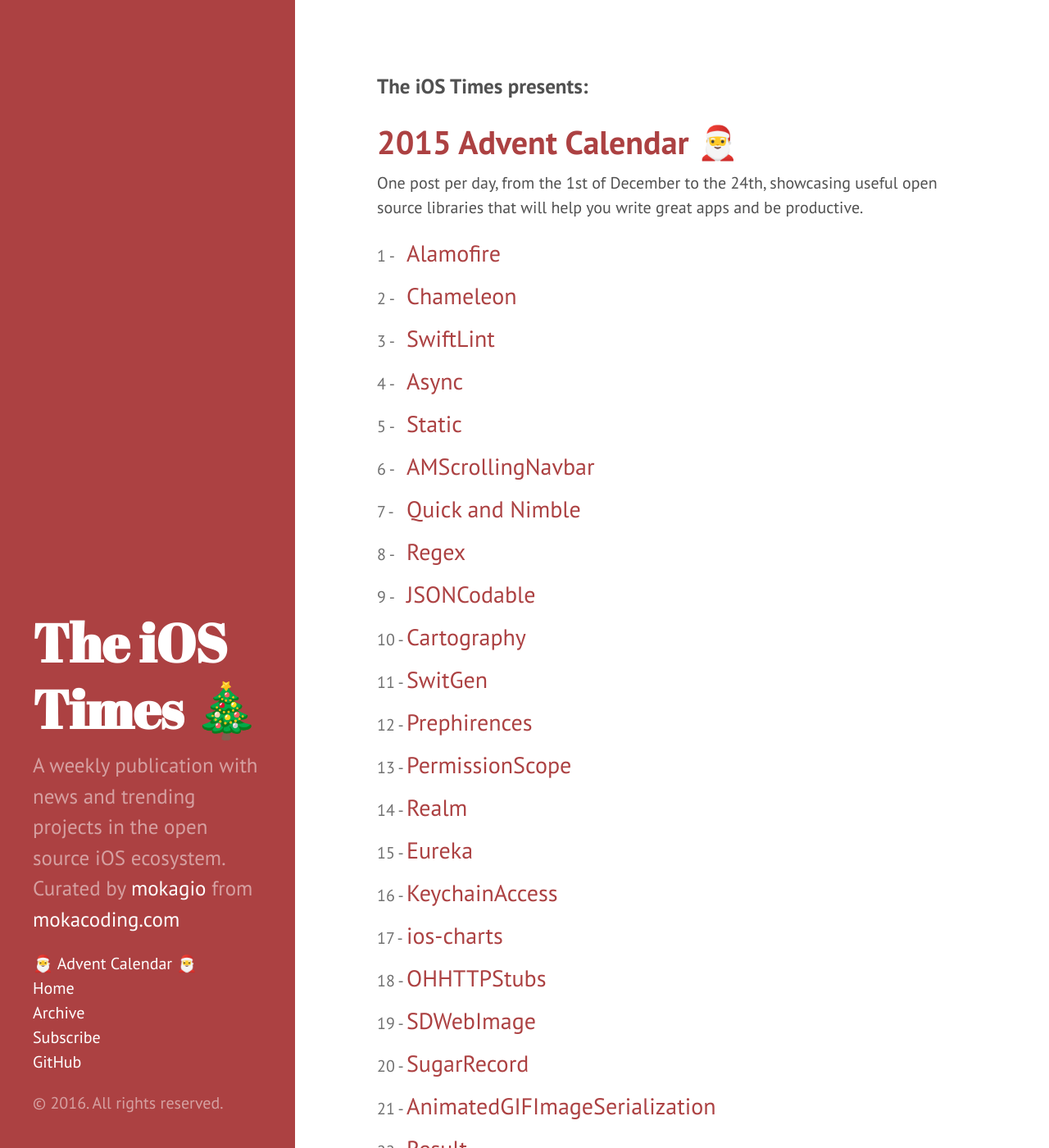
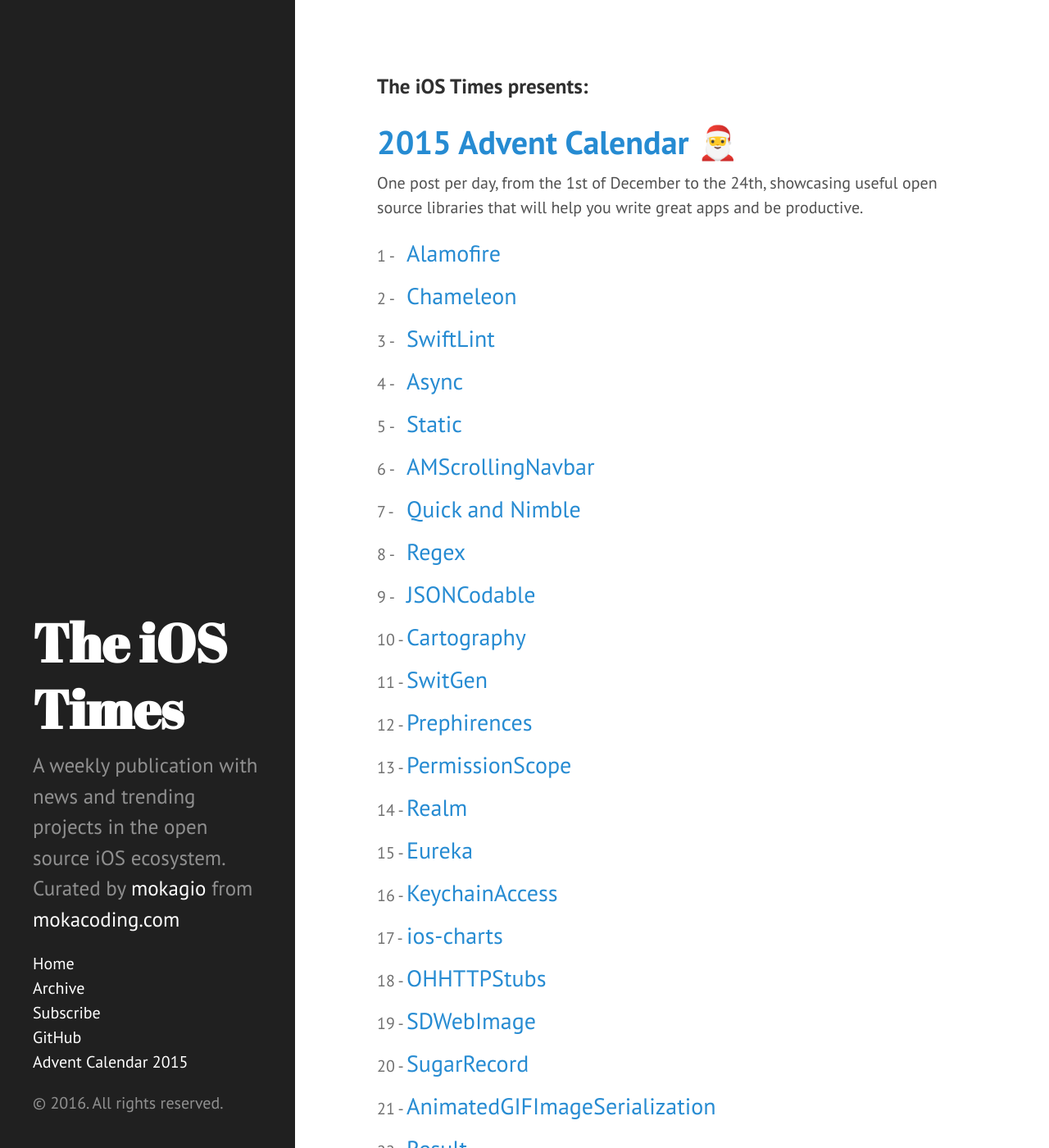
Before and after one commit to mokacoding/the-ios-times, a Jekyll site: the page built from advent-calendar.html, in a window 1280 px wide and 1400 px high. Shown: the whole window at 82% size. Built offline with Jekyll 4.4.1, drawn with Linux system fonts in a browser that asks for light colours; comment, search, counter and statistics services are not loaded.

Commit message:
Revert style to pre Advent Calendar

```diff
--- a/_includes/sidebar.html
+++ b/_includes/sidebar.html
@@ -1,17 +1,13 @@
 <div class="sidebar">
   <div class="container sidebar-sticky">
     <div class="sidebar-about">
-      <h1>{{ site.title }} 🎄</h1>
+      <h1>{{ site.title }}</h1>
       <p class="lead">
       A weekly publication with news and trending projects in the open source iOS ecosystem. Curated by <a href="http://twitter.com">mokagio</a> from <a href="http://mokacoding.com">mokacoding.com</a>
       </p>
     </div>
 
     <ul class="sidebar-nav">
-
-      <li class="sidebar-nav-item{% if page.title == "Home" %} active{% endif %}">
-        <a href="/advent-calendar.html">🎅 Advent Calendar 🎅</a>
-      </li>
 
       <li class="sidebar-nav-item{% if page.title == "Home" %} active{% endif %}">
         <a href="/">Home</a>
@@ -35,6 +31,10 @@
 
       <li class="sidebar-nav-item"><a href="{{ site.baseurl }}subscribe.html">Subscribe</a></li>
       <li class="sidebar-nav-item"><a href="{{ site.github.repo }}">GitHub</a></li>
+      <li class="sidebar-nav-item{% if page.title == "Home" %} active{% endif %}">
+        <a href="/advent-calendar.html">Advent Calendar 2015</a>
+      </li>
+
     </ul>
 
     <p>&copy; {{ site.time | date: '%Y' }}. All rights reserved.</p>
--- a/_layouts/default.html
+++ b/_layouts/default.html
@@ -3,7 +3,7 @@
 
   {% include head.html %}
 
-  <body class="theme-base-08">
+  <body>
 
     {% include sidebar.html %}
 
--- a/public/css/poole.css
+++ b/public/css/poole.css
@@ -531,9 +531,3 @@
 #mc_embed_signup_advent label {
   color: rgba(255, 255, 255, 0.95);
 }
-h1, h2, h3, h4 {
-  color: #515151;
-}
-.page-title, .post-title, .post-title {
-  color: #515151;
-}
```
